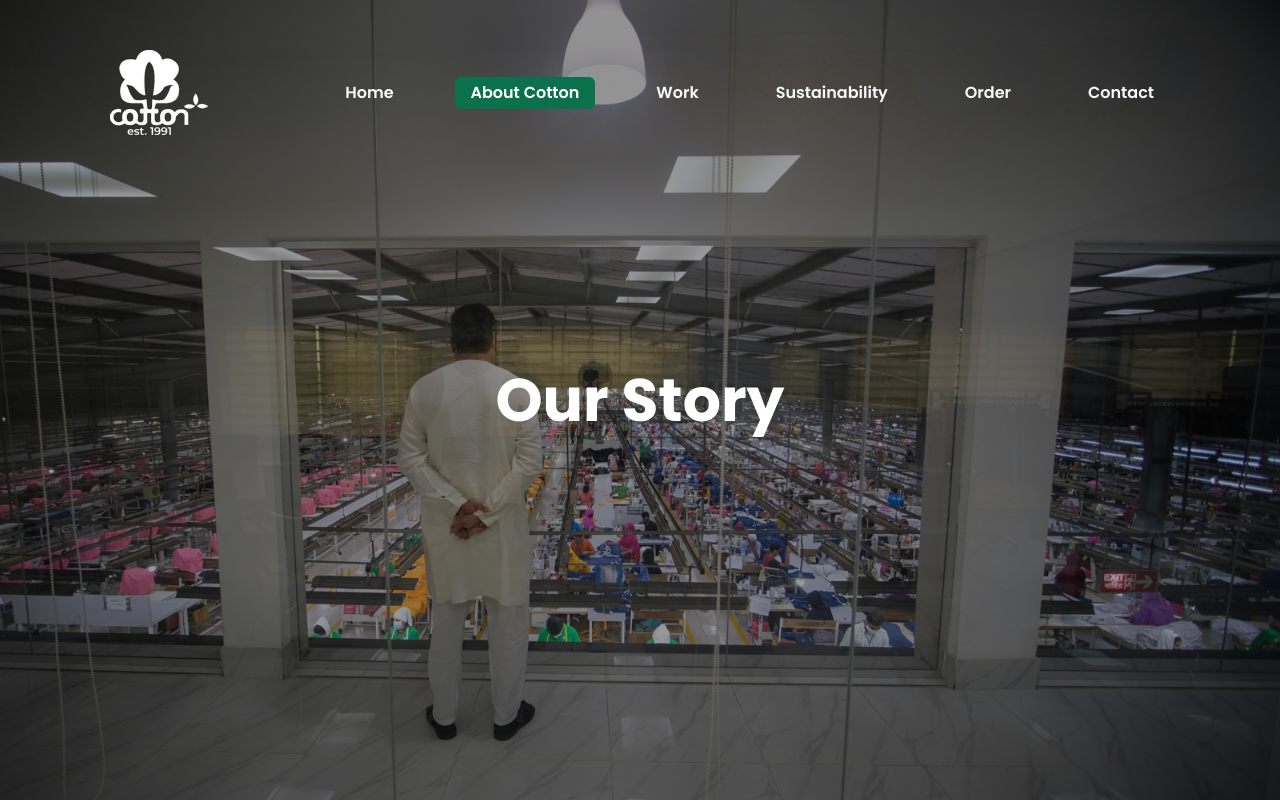
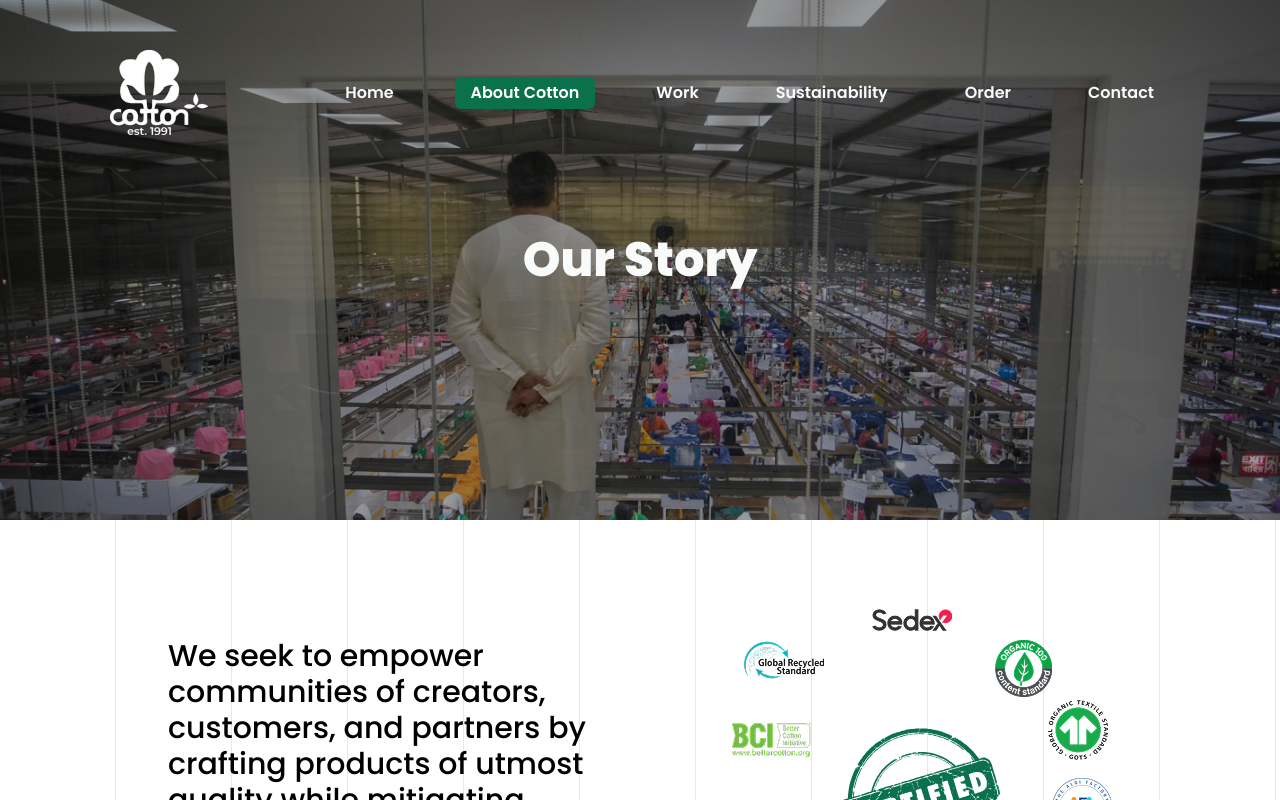
Before and after one commit to cottonSdtNadim/cotton-website-task, a React (Vite) app: page /aboutCotton in a window 1280 px wide. Shown: the top 800 px of the page. Built offline with nearby package versions, Linux system fonts and the light colour scheme.

Commit message:
cover added in sustainability page

```diff
--- a/src/pages/Shared/Cover.jsx
+++ b/src/pages/Shared/Cover.jsx
@@ -3,9 +3,9 @@ import Navbar from "./Navbar";
 
 const Cover = ({ image, heading, subHeading = "" }) => {
   return (
-    <div className="relative">
+    <div className="relative overflow-hidden">
       <div
-        className="w-full h-screen"
+        className="w-[1440px] h-[520px]" /* w-full h-screen */
         style={{
           backgroundImage: `linear-gradient(0deg, rgba(0, 0, 0, 0.40) 0%, rgba(0, 0, 0, 0.40) 100%), url(${image})`,
           backgroundPosition: "50%",
@@ -16,11 +16,15 @@ const Cover = ({ image, heading, subHeading = "" }) => {
         <div className="absolute top-0 left-0 right-0 z-10">
           <Navbar nonActiveTextColor="#F8FBFA" />
         </div>
-        <div className="absolute inset-0 flex items-center justify-center">
-          <h1 className="text-6xl font-bold text-white">{heading}</h1>
+        <div className="absolute inset-0 flex flex-col items-center justify-center">
           {subHeading && (
-            <h2 className="text-3xl text-white mt-4 text-center">{subHeading}</h2>
+            <h2 className="text-3xl text-white mb-4 text-center font-normal mt-24">
+              {subHeading}
+            </h2>
           )}
+          <h1 className="text-5xl font-extrabold text-[#F8FBFA] text-center leading-20">
+            {heading}
+          </h1>
         </div>
       </div>
     </div>
@@ -30,7 +34,8 @@ const Cover = ({ image, heading, subHeading = "" }) => {
 Cover.propTypes = {
   image: PropTypes.string.isRequired,
   heading: PropTypes.string.isRequired,
-  subHeading: PropTypes.string.isRequired,
+  subHeading: PropTypes.string,
+  pageName: PropTypes.string,
 };
 
 export default Cover;
--- /dev/null
+++ b/src/pages/Sustainability.jsx
@@ -0,0 +1,22 @@
+import sustainability from "../assets/images/covers/sustainability.jpg";
+import Cover from "./Shared/Cover";
+
+const Sustainability = () => {
+  return (
+    <div>
+      <Cover
+        image={sustainability}
+        subHeading="We believe in"
+        heading={
+          <>
+            Doing well <br />
+            by doing good
+          </>
+        }
+        pagename="sustainability"
+      ></Cover>
+    </div>
+  );
+};
+
+export default Sustainability;
--- a/src/pages/Sustainability/Sustainability.jsx
+++ /dev/null
@@ -1,9 +0,0 @@
-const Sustainability = () => {
-  return (
-    <div>
-      <h2>This is Sustainability Page</h2>
-    </div>
-  );
-};
-
-export default Sustainability;
--- a/src/routes/BasicRoute.jsx
+++ b/src/routes/BasicRoute.jsx
@@ -3,8 +3,8 @@ import MainLayout from "../layouts/MainLayout";
 import PageLayout from "../layouts/PageLayout";
 import AboutCotton from "../pages/AboutCotton";
 import Home from "../pages/HomePage/Home";
-import Sustainability from "../pages/Sustainability/Sustainability";
 import Work from "../pages/Work";
+import Sustainability from "../pages/Sustainability";
 
 const BasicRoute = () => {
   return (
@@ -13,10 +13,6 @@ const BasicRoute = () => {
         {/* Main Layout */}
         <Route path="/" element={<MainLayout></MainLayout>}>
           <Route index element={<Home></Home>}></Route> {/* path="/" */}
-          <Route
-            path="/sustainability"
-            element={<Sustainability></Sustainability>}
-          ></Route>
         </Route>
 
         {/* Other's Page Layout */}
@@ -26,6 +22,7 @@ const BasicRoute = () => {
             element={<AboutCotton></AboutCotton>}
           ></Route>
           <Route path="/work" element={<Work></Work>}></Route>
+          <Route path="/sustainability" element={<Sustainability></Sustainability>}></Route>
         </Route>
       </Routes>
     </BrowserRouter>
```
Also changed, not shown: src/assets/images/covers/Work.png (deleted), 1 other file (tests, documents, lock files or other folders).
